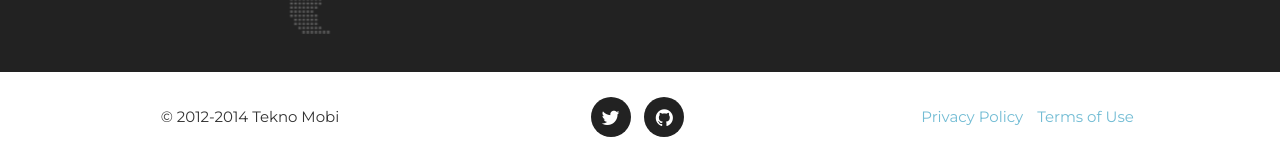
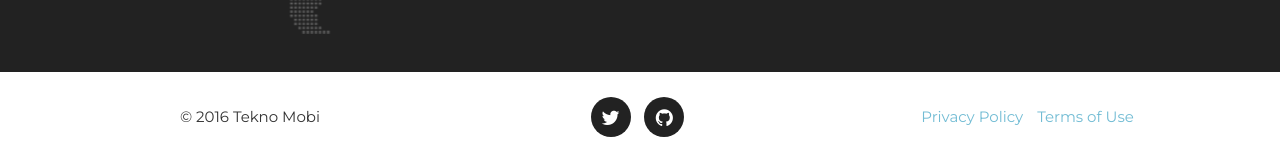
Before and after one commit to lnyousif/teknomobi, a Jekyll site: the page built from index.html, in a window 1280 px wide and 900 px high, scrolled down 4529 px. Shown: the part 738-897 px from the top of the window. Built offline with Jekyll 4.4.1, drawn with Linux system fonts in a browser that asks for light colours; some web fonts are replaced.

Commit message:
Update footer.html

```diff
--- a/_includes/footer.html
+++ b/_includes/footer.html
@@ -2,7 +2,7 @@
         <div class="container">
             <div class="row">
                 <div class="col-md-4">
-                    <span class="copyright">© 2012-2014 Tekno Mobi</span>
+                    <span class="copyright">© 2016 Tekno Mobi</span>
                 </div>
                 <div class="col-md-4">
                     <ul class="list-inline social-buttons">
```
